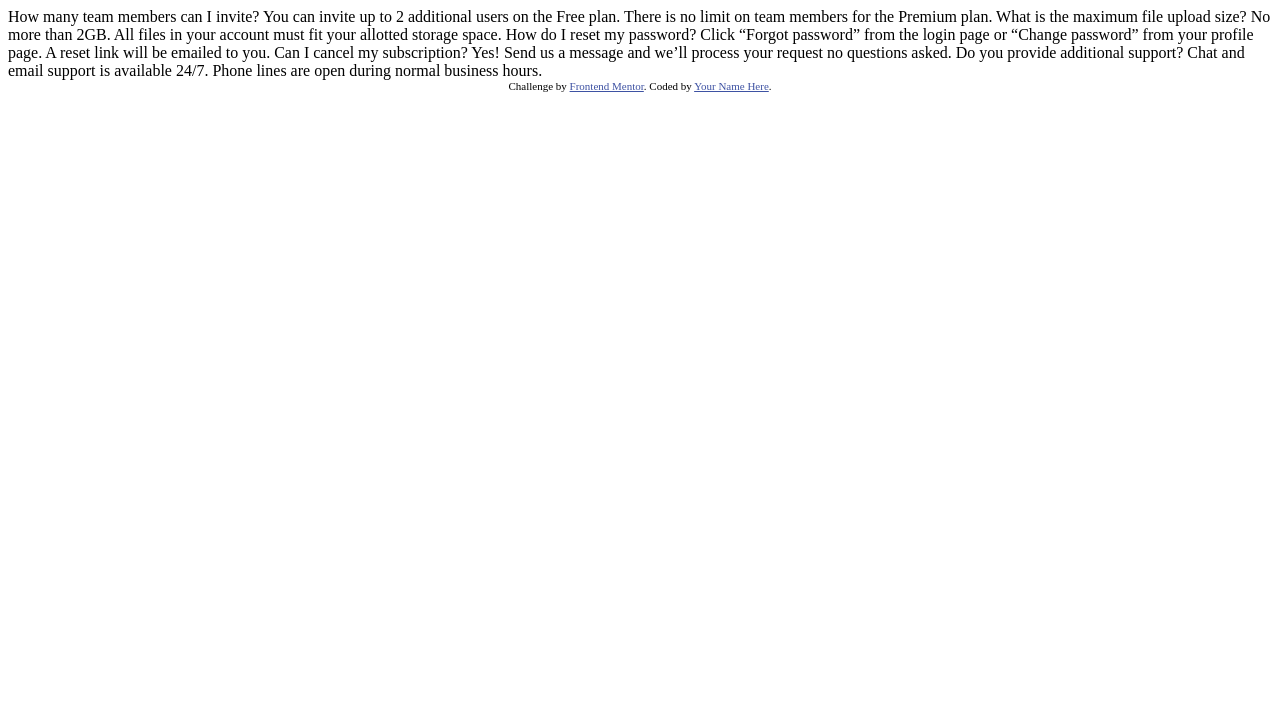
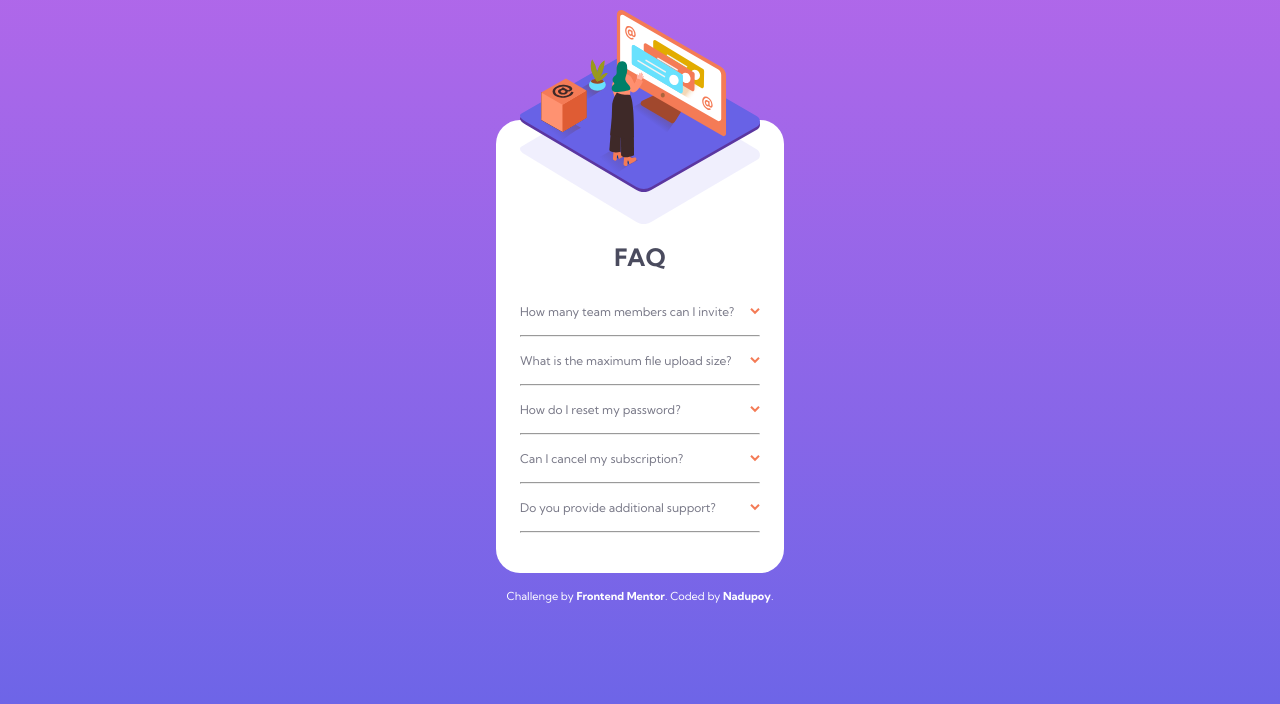
Before and after one commit to nadupoy/Frontend-Mentor---FAQ-Accordion-Card, a plain HTML site: page index.html in a window 1280 px wide. Drawn offline with Linux system fonts and the light colour scheme.

Commit message:
Structured the document with HTML tags.

```diff
--- a/index.html
+++ b/index.html
@@ -2,39 +2,102 @@
 <html lang="en">
 <head>
   <meta charset="UTF-8">
-  <meta name="viewport" content="width=device-width, initial-scale=1.0"> <!-- displays site properly based on user's device -->
+  <meta name="viewport" content="width=device-width, initial-scale=1.0">
+  <link rel="icon" type="image/png" sizes="32x32" href="./images/favicon-32x32.png">
+  <title>Frontend Mentor | FAQ Accordion Card</title>
+  <link rel="stylesheet" href="./style.css">
+  <style>
+    @import url('https://fonts.googleapis.com/css2?family=Kumbh+Sans:wght@400;700&display=swap');
+  </style>
+  <script src="./script.js" defer></script>
+</head>
 
-  <link rel="icon" type="image/png" sizes="32x32" href="./images/favicon-32x32.png">
+<body>
+  <main>
+    <section id="graphics">
+      <img class="box illustration desktop"  src="./images/illustration-box-desktop.svg">
 
-  <title>Frontend Mentor | FAQ Accordion Card</title>
+      <picture>
+        <source srcset="./images/illustration-woman-online-mobile.svg"  media="(min-width: 375px) and (max-width: 1439px)">
+        <source srcset="./images/illustration-woman-online-desktop.svg"  media="(min-width: 1440px)">
+        <img src="./images/illustration-woman-online-mobile.svg" alt="illustration of woman online">
+      </picture>
+    </section>
 
-  <!-- Feel free to remove these styles or customise in your own stylesheet 👍 -->
-  <style>
-    .attribution { font-size: 11px; text-align: center; }
-    .attribution a { color: hsl(228, 45%, 44%); }
-  </style>
-</head>
-<body>
-  How many team members can I invite?
-  You can invite up to 2 additional users on the Free plan. There is no limit on
-  team members for the Premium plan.
+    <section id="faq">
+      <h1>FAQ</h1>
 
-  What is the maximum file upload size?
-  No more than 2GB. All files in your account must fit your allotted storage space.
+      <div class="question_and_answer">
+        <div>
+          <p class="question">How many team members can I invite?</p>
+          <img src="./images/icon-arrow-down.svg" alt="arrow icon">
+        </div>
 
-  How do I reset my password?
-  Click “Forgot password” from the login page or “Change password” from your profile page.
-  A reset link will be emailed to you.
+        <p class="answer">
+          You can invite up to 2 additional users on the Free plan. There is no limit on team members for the Premium plan.
+        </p>
+      </div>
 
-  Can I cancel my subscription?
-  Yes! Send us a message and we’ll process your request no questions asked.
+      <hr>
 
-  Do you provide additional support?
-  Chat and email support is available 24/7. Phone lines are open during normal business hours.
+      <div class="question_and_answer">
+        <div>
+          <p class="question">What is the maximum file upload size?</p>
+          <img src="./images/icon-arrow-down.svg" alt="arrow icon">
+        </div>
 
-  <div class="attribution">
-    Challenge by <a href="https://www.frontendmentor.io?ref=challenge" target="_blank">Frontend Mentor</a>.
-    Coded by <a href="#">Your Name Here</a>.
-  </div>
+        <p class="answer">
+          No more than 2GB. All files in your account must fit your allotted storage space.
+        </p>
+      </div>
+
+      <hr>
+
+      <div class="question_and_answer">
+        <div>
+          <p class="question">How do I reset my password?</p>
+          <img src="./images/icon-arrow-down.svg" alt="arrow icon">
+        </div>
+
+        <p class="answer">
+          Click “Forgot password” from the login page or “Change password” from your profile page. A reset link will be emailed to you.
+        </p>
+      </div>
+
+      <hr>
+
+      <div class="question_and_answer">
+        <div>
+          <p class="question">Can I cancel my subscription?</p>
+          <img src="./images/icon-arrow-down.svg" alt="arrow icon">
+        </div>
+
+        <p class="answer">
+          Yes! Send us a message and we’ll process your request no questions asked.
+        </p>
+      </div>
+
+      <hr>
+
+      <div class="question_and_answer">
+        <div>
+          <p class="question">Do you provide additional support?</p>
+          <img src="./images/icon-arrow-down.svg" alt="arrow icon">
+        </div>
+
+        <p class="answer">
+          Chat and email support is available 24/7. Phone lines are open during normal business hours.
+        </p>
+      </div>
+
+      <hr>
+  </section>
+  </main>
+
+  <footer>
+    <p>
+      Challenge by <a href="https://www.frontendmentor.io?ref=challenge" target="_blank">Frontend Mentor</a>.   Coded by <a href="https://github.com/nadupoy" target="_blank">Nadupoy</a>.
+    </p>
+  </footer>
 </body>
 </html>
```
